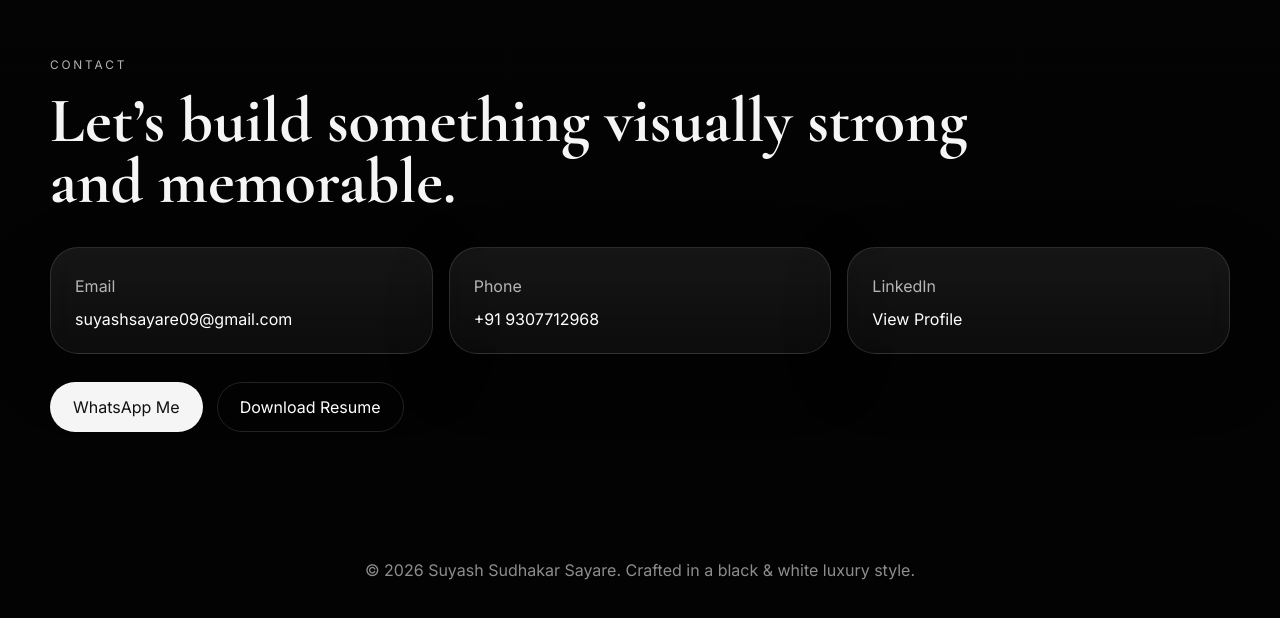
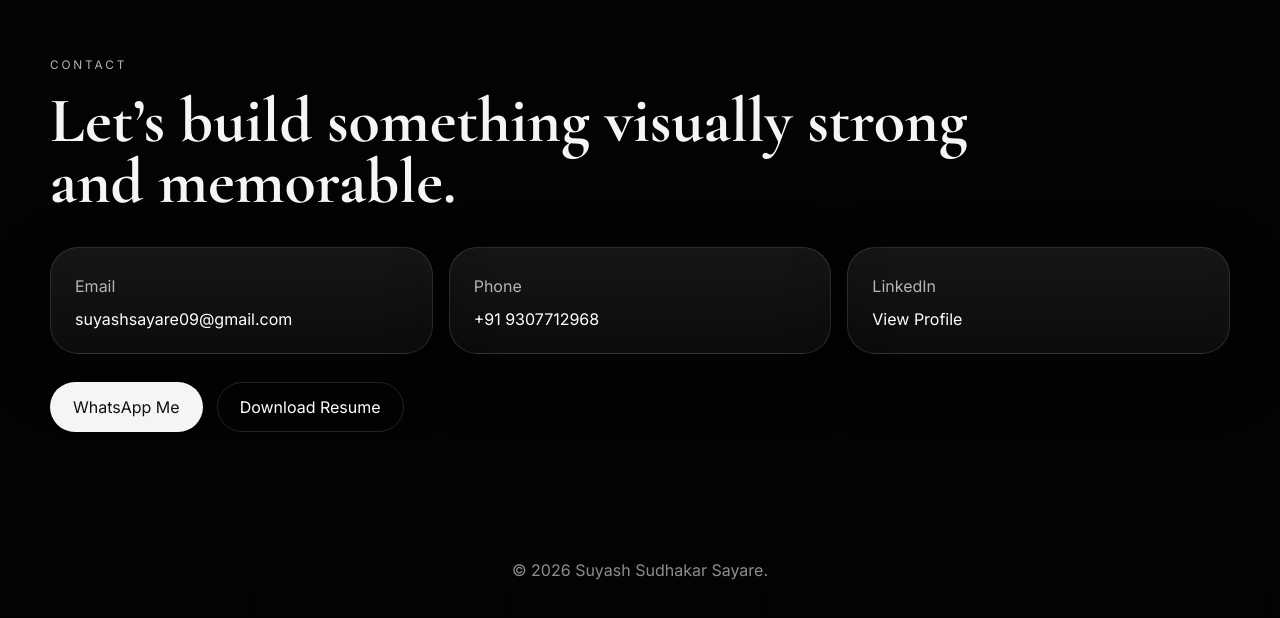
Before and after one commit to suyashsayare09-dev/Portfolio, a plain HTML site: page index.html in a window 1280 px wide. Shown: the part 6285-6903 px from the top of the page. Drawn offline with nearby package versions, Linux system fonts and the light colour scheme.

Commit message:
Remove extra text from footer copyright notice

```diff
--- a/index.html
+++ b/index.html
@@ -337,7 +337,7 @@
   </main>
 
   <footer class="site-footer">
-    <p>© 2026 Suyash Sudhakar Sayare. Crafted in a black & white luxury style.</p>
+    <p>© 2026 Suyash Sudhakar Sayare.</p>
   </footer>
 
   <div class="lightbox" id="lightbox" aria-hidden="true">
```
